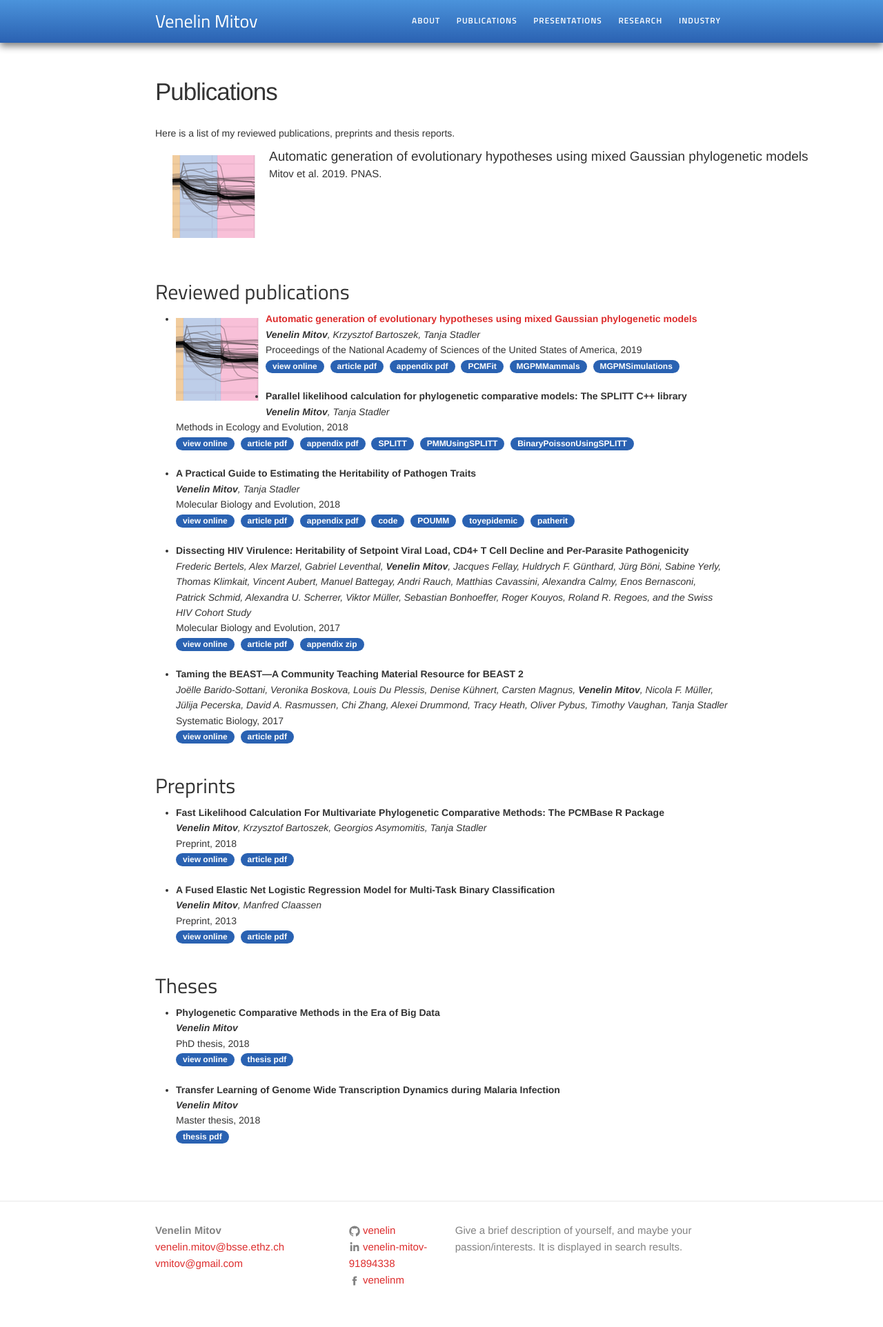
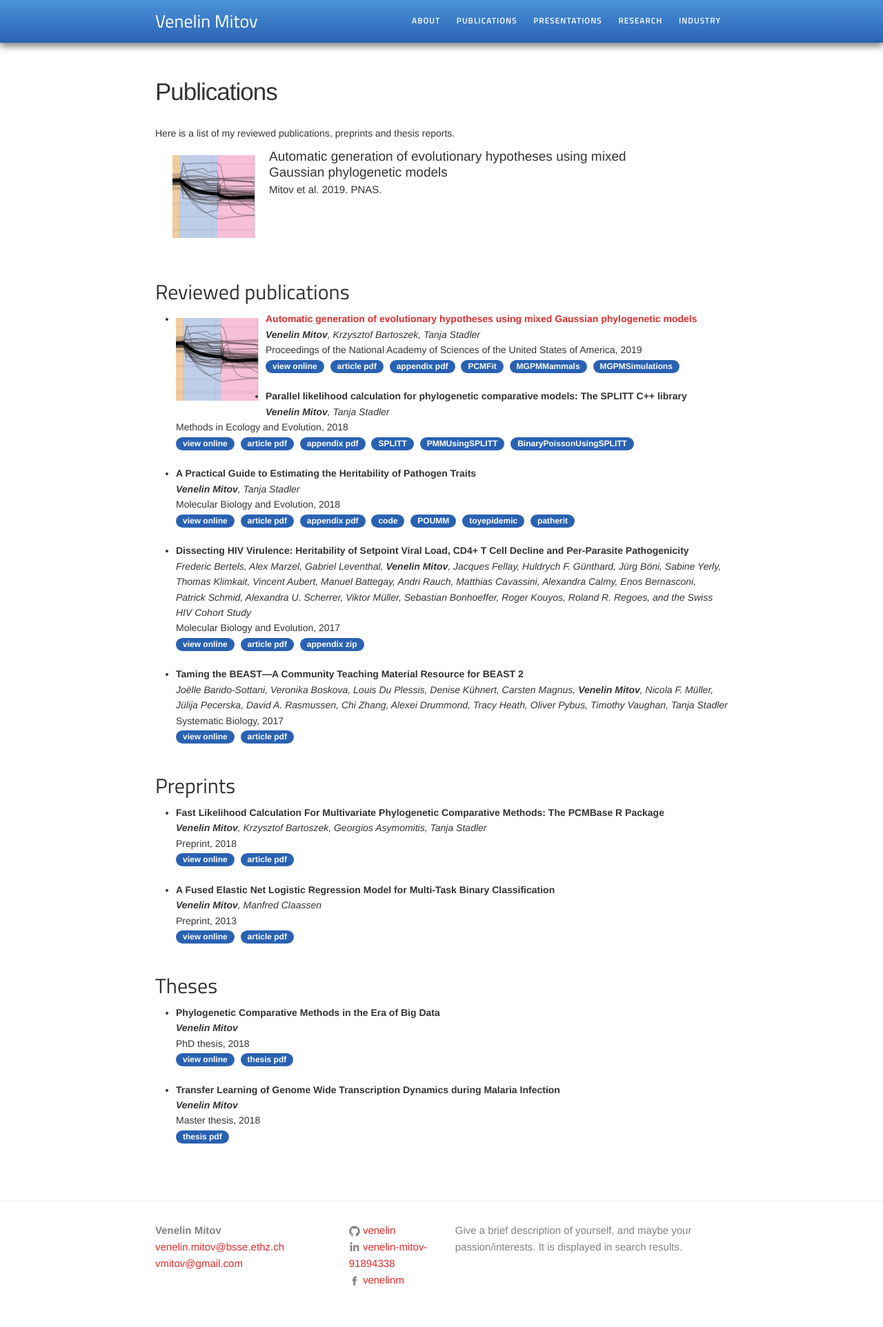
Before and after one commit to venelin/venelin.github.io, a Jekyll site: the page built from publications.md, in a window 1280 px wide. Shown: the whole page at 69% size. Built offline with Jekyll 4.4.1, drawn with Linux system fonts in a browser that asks for light colours.

Commit message:
reduce width

```diff
--- a/publications.md
+++ b/publications.md
@@ -9,7 +9,7 @@
 <div class="container">
 
   <div class="row">
-		<div class="col-md-12 paperbox">
+		<div class="col-md-8 paperbox">
 			<div class="media">
   				<a class="pull-left" href="/publications/2019-mgpm-pnas/">
     				<img class="pull-left pad-right media-object" src="/publications/2019-mgpm-pnas/image.png">
```
